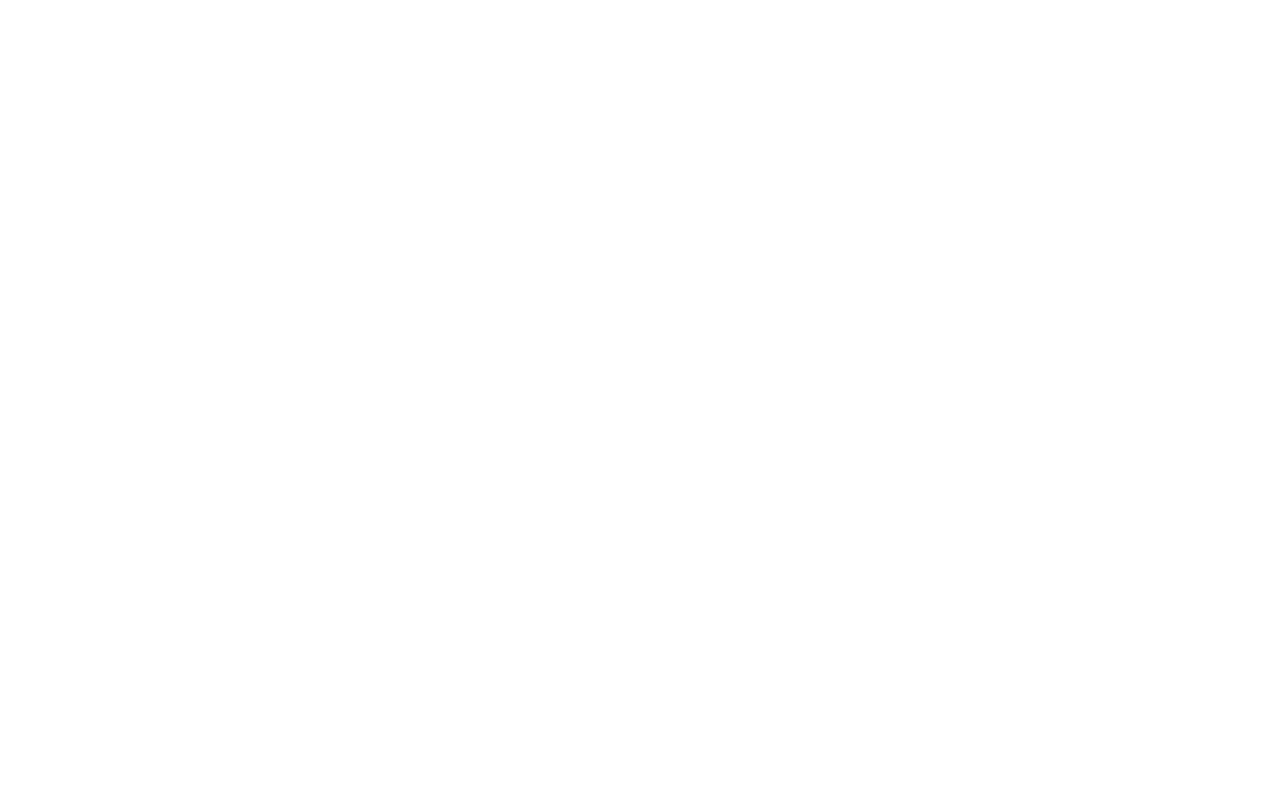
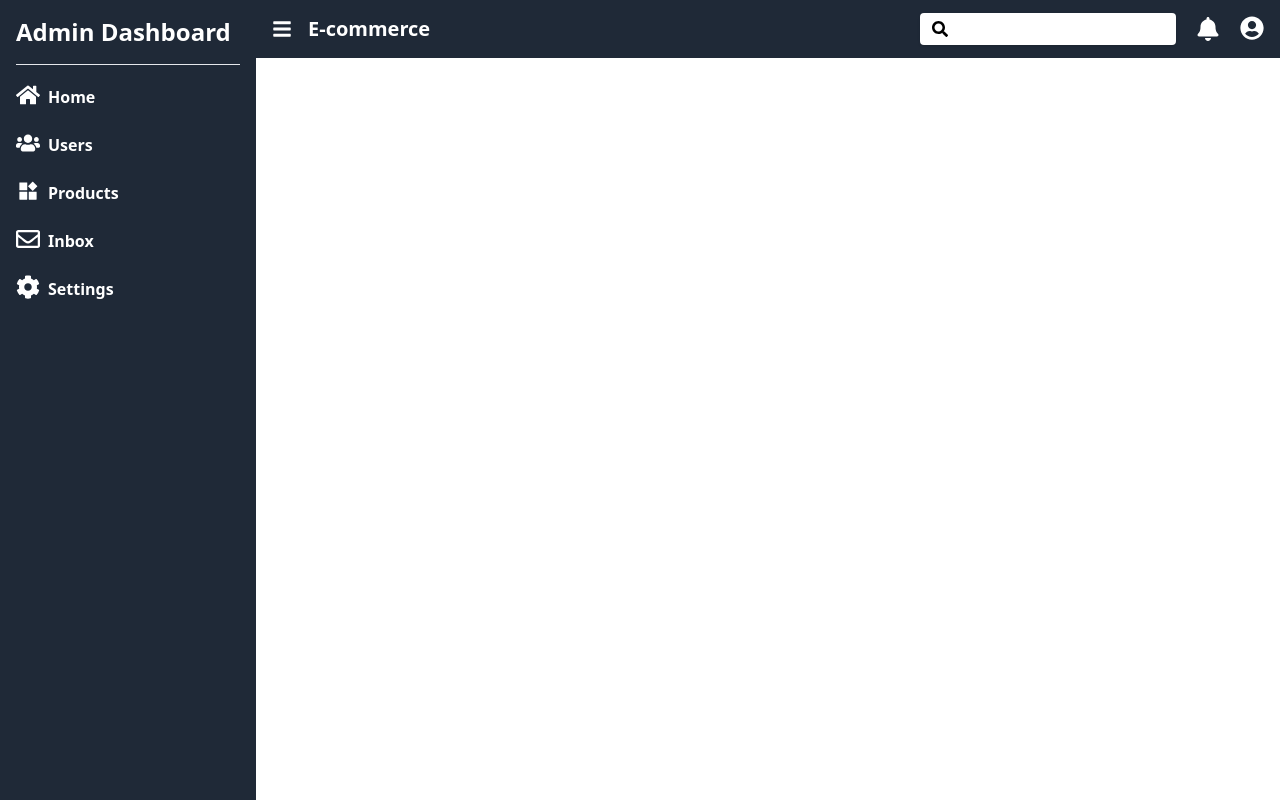
Before and after one commit to esedbabayev/admin, a React (Vite) app: page /addUser in a window 1280 px wide. Built offline with nearby package versions, Linux system fonts and the light colour scheme; no server answers.

Commit message:
save changes

```diff
--- a/src/App.jsx
+++ b/src/App.jsx
@@ -3,6 +3,7 @@ import React, { useState } from "react";
 // Components
 import SideBar from "./components/SideBar";
 import Dashboard from "./components/Dashboard";
+import Users from "./components/Users";
 
 import { Outlet } from "react-router-dom";
 
@@ -25,6 +26,9 @@ const App = () => {
         selectedMenu={selectedMenu}
       />
        <Outlet />
+
+
+
     </div>
 
   );
--- a/src/components/AddUser.jsx
+++ b/src/components/AddUser.jsx
@@ -3,12 +3,7 @@ import React from 'react'
 const AddUser = () => {
   return (
     <div>
-       <form >
 
-
-
-
-       </form>
 
 
     </div>
--- a/src/components/Dashboard.jsx
+++ b/src/components/Dashboard.jsx
@@ -2,6 +2,9 @@ import React, { useState, useEffect } from "react";
 
 // Components
 import NavBar from "../components/NavBar";
+import Users from "./Users";
+
+import { useLocation } from "react-router-dom";
 
 
 const Dashboard = ({ sideBarToggle, setSideBarToggle, selectedMenu }) => {
@@ -31,8 +34,7 @@ const Dashboard = ({ sideBarToggle, setSideBarToggle, selectedMenu }) => {
     fetchData();
   }, []);
 
-
-
+  const location = useLocation();
 
   return (
     <div className={`w-full ${sideBarToggle ? "" : "ml-64"}`}>
@@ -40,7 +42,12 @@ const Dashboard = ({ sideBarToggle, setSideBarToggle, selectedMenu }) => {
         sideBarToggle={sideBarToggle}
         setSideBarToggle={setSideBarToggle}
       />
-      <div className="p-4"></div>
+        {location.pathname === "/" && (
+        <div className="p-4">Welcome To Admin Dashboard</div>
+      )}
+
+
+
     </div>
   );
 };
--- a/src/components/Products.jsx
+++ b/src/components/Products.jsx
@@ -128,7 +128,7 @@ const Products = ({ products, setProducts }) => {
           </tr>
         </thead>
         <tbody>
-          {products.map((product, index) => (
+          {products?.map((product, index) => (
             <tr key={product._id} className="odd:bg-white even:bg-gray-100">
               <td className="py-2 px-4 border border-gray-300 text-center">
                 {index + 1}
--- a/src/components/SideBar.jsx
+++ b/src/components/SideBar.jsx
@@ -18,14 +18,13 @@ const SideBar = ({ sideBarToggle, selectMenuHandler }) => {
       </div>
       <hr />
       <ul className="mt-3 text-white font-bold">
-        <Link>
+
+        <Link to="/">
         <li
           className="mb-2 rounded hover:shadow hover:bg-blue-500 py-2 cursor-pointer"
         >
-          <a className="px-3">
             <FaHome className="inline-block w-6 h-6 mr-2 -mt-2"></FaHome>
             Home
-          </a>
         </li>
         </Link>
 
@@ -33,36 +32,33 @@ const SideBar = ({ sideBarToggle, selectMenuHandler }) => {
         <li
           className="mb-2 rounded hover:shadow hover:bg-blue-500 py-2 cursor-pointer"
         >
-          <a className="px-3">
             <FaUsers className="inline-block w-6 h-6 mr-2 -mt-2"></FaUsers>
             Users
-          </a>
         </li>
         </Link>
 
-
+        <Link to="/products">
         <li
           className="mb-2 rounded hover:shadow hover:bg-blue-500 py-2 cursor-pointer"
         >
-          <a className="px-3">
             <AiFillProduct className="inline-block w-6 h-6 mr-2 -mt-2"></AiFillProduct>
-            Proucts
-          </a>
+            Products
         </li>
+        </Link>
 
+        <Link to="/inbox">
         <li className="mb-2 rounded hover:shadow hover:bg-blue-500 py-2 cursor-pointer">
-          <a href="" className="px-3">
             <FaRegEnvelope className="inline-block w-6 h-6 mr-2 -mt-2"></FaRegEnvelope>
             Inbox
-          </a>
         </li>
+        </Link>
 
+        <Link to="/settings">
         <li className="mb-2 rounded hover:shadow hover:bg-blue-500 py-2 cursor-pointer">
-          <a href="" className="px-3">
             <FaCog className="inline-block w-6 h-6 mr-2 -mt-2"></FaCog>
             Settings
-          </a>
         </li>
+        </Link>
 
       </ul>
     </div>
--- a/src/components/Users.jsx
+++ b/src/components/Users.jsx
@@ -83,9 +83,10 @@ const Users = ({ users, setUsers }) => {
 
   return (
     <div className="overflow-x-auto">
-      <Link to="/addUser">
+
+      {/* <Link to="/addUser">
       <button>Add User</button>
-      </Link>
+      </Link> */}
 
       <table className="w-full bg-white border border-gray-200">
         <thead>
```
Also changed, not shown: src/main.jsx (+11 -3 lines).
